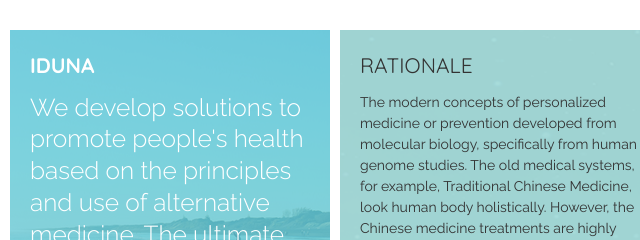
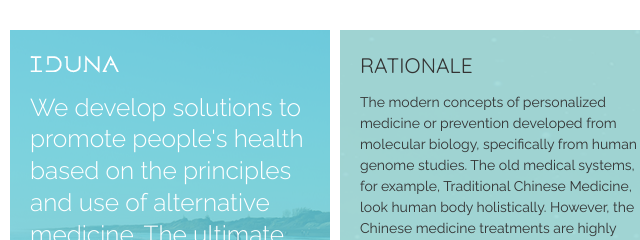
Before and after one commit to iduna/iduna.github.io, a plain HTML site: page index.html in a window 1280 px wide. Shown: the top 240 px of the page, 135-775 px from the left. Drawn offline with Linux system fonts and the light colour scheme.

Commit message:
Upload logo

```diff
--- a/index.html
+++ b/index.html
@@ -17,7 +17,7 @@
 
 		<div class="item hero">
 			<div class="inner">
-				<h1><span>Iduna</span></h1>
+				<h1><img src="logo.png" alt="Iduna" title="Iduna"></h1>
 				<p>We develop solutions to promote people's health based on the principles and use of alternative medicine. The ultimate goal is to devise personalized prevention strategies.</p>
 			</div>
 		</div>
```
Also changed, not shown: logo.png (added).
